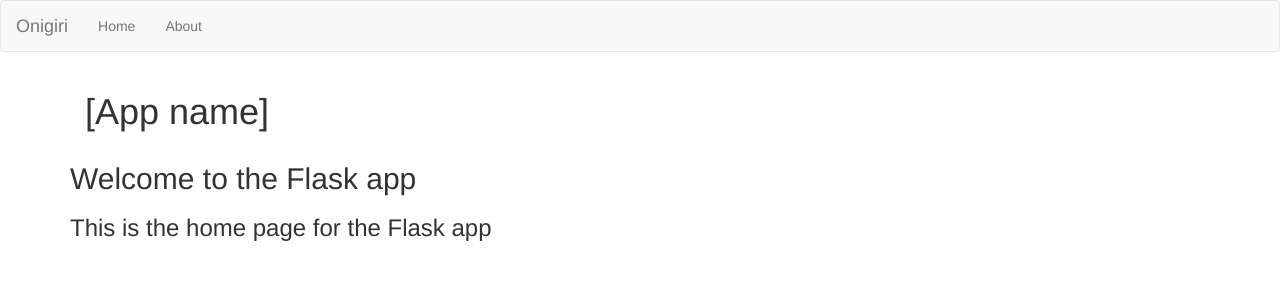
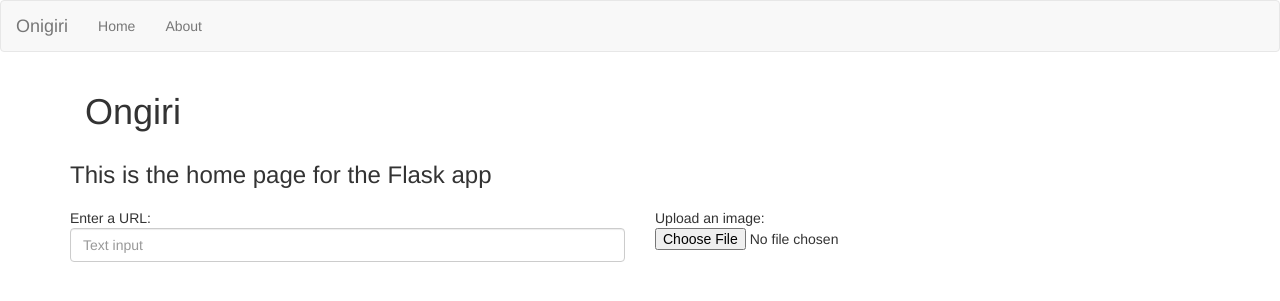
Before and after one commit to marionhalim/receipt_ocr, a Flask app: page / in a window 1280 px wide. Shown: the top 301 px of the page. Run offline with Flask 2, Linux system fonts and the light colour scheme; parts of the project's set-up code (start-up, migrations or seed data) failed here and were passed over; some libraries are stand-ins or nearby versions.

Commit message:
Added UI updates

```diff
--- a/app.py
+++ b/app.py
@@ -1,13 +1,6 @@
 from flask import Flask, request, render_template
 
 app = Flask(__name__)
-api = restful.Api(app)
-
-class HealthCheck(restful.Resource):
-    def get(self):
-        return {'Health Check': 'OK'}, 200
-
-api.add_resource(HealthCheck, '/healthCheck')
 
 @app.route('/')
 def home():
@@ -17,6 +10,5 @@ def home():
 def about():
   return render_template('about.html')
 
-
 if __name__ == '__main__':
     app.run(debug=True)
--- a/templates/home.html
+++ b/templates/home.html
@@ -1,12 +1,27 @@
 {% extends "layout.html" %}
 {% block content %}
+
+
  <header>
       <div class="container">
-        <h1 class="logo">[App name]</h1>
+        <h1 class="logo">Ongiri</h1>
       </div>
     </header>
   <div class="jumbo">
-    <h2>Welcome to the Flask app<h2>
     <h3>This is the home page for the Flask app<h3>
   </div>
+  <div class="row">
+  	<div class="col-md-6">
+  		Enter a URL:
+  		<p>
+  			<input type="text" class="form-control" placeholder="Text input">
+  		</p>
+  	</div>
+  	<div class="col-md-6">
+  		Upload an image:
+  		<p>
+    		<input type="file" id="exampleInputFile">
+   		</p>
+  	</div>
+  </div>
 {% endblock %}
```
